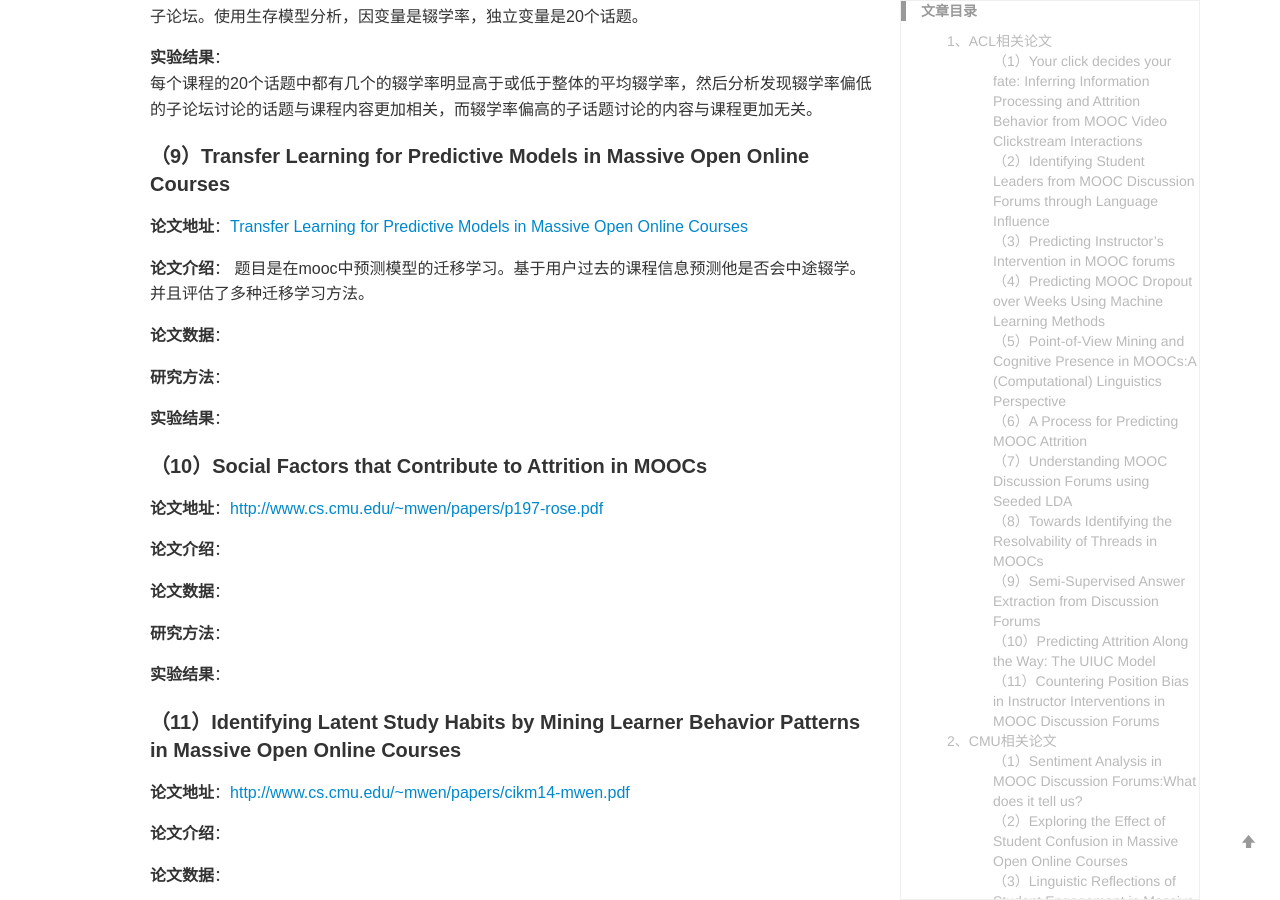
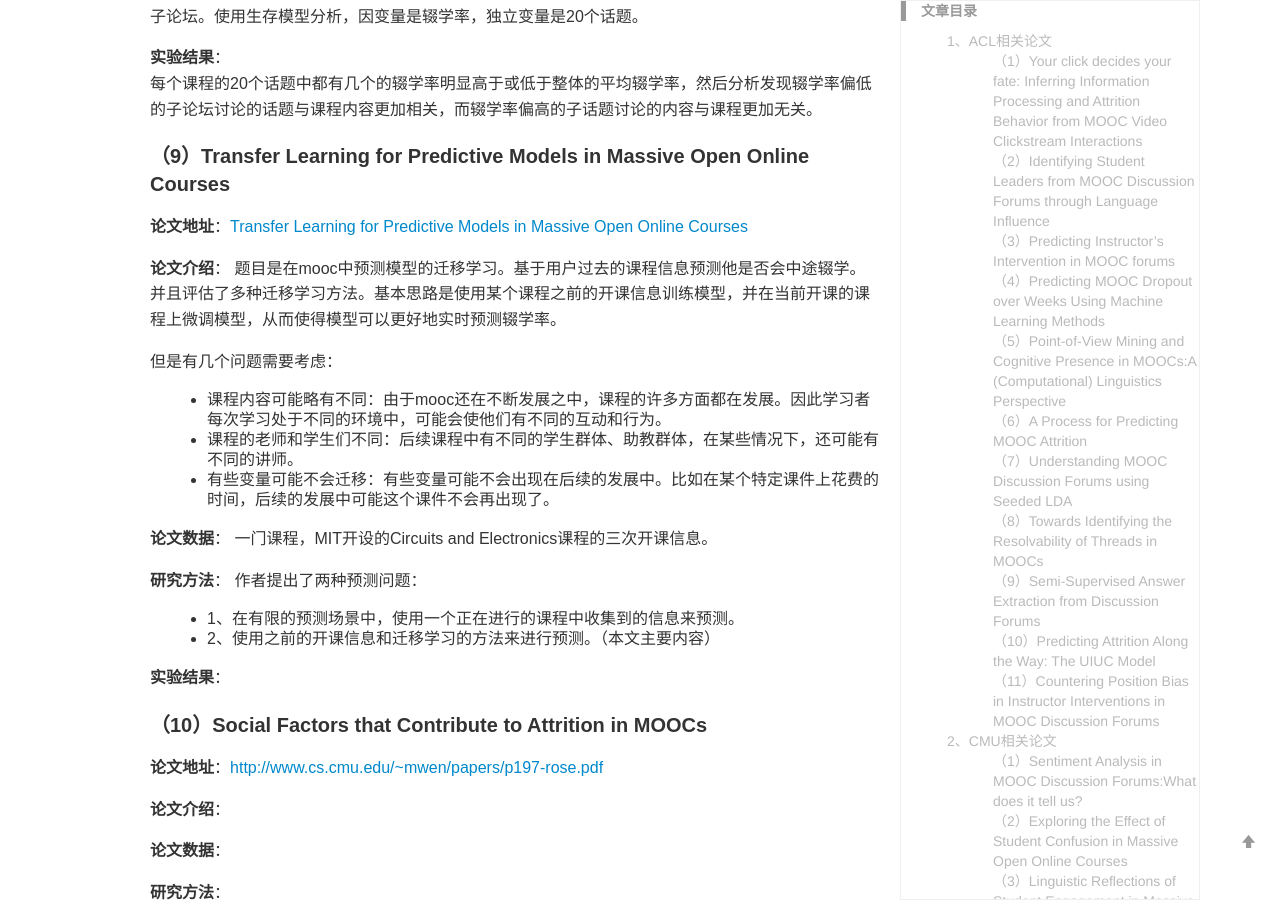
Before and after one commit to yuanmingchen/yuanmingchen.github.io, a Jekyll site: the page built from _posts/2019-04-19-online course nlp paper survey 2.md, in a window 1280 px wide and 900 px high, scrolled down 14237 px. Built offline with Jekyll 4.4.1, drawn with Linux system fonts in a browser that asks for light colours; formulas are drawn with MathJax 3; comment, search, counter and statistics services are not loaded.

Commit message:
Updates _posts/2019-04-19-online course nlp paper survey 2.md
Auto commit by GitBook Editor

```diff
--- a/_posts/2019-04-19-online course nlp paper survey 2.md
+++ b/_posts/2019-04-19-online course nlp paper survey 2.md
@@ -416,13 +416,21 @@ Python编程课程论坛，将论坛集限制为集中于讨论课程内容的
 **论文地址**：[Transfer Learning for Predictive Models in Massive Open Online Courses](/res/doc/mooc2-1.pdf)
 
 **论文介绍**：
-题目是在mooc中预测模型的迁移学习。基于用户过去的课程信息预测他是否会中途辍学。并且评估了多种迁移学习方法。
+题目是在mooc中预测模型的迁移学习。基于用户过去的课程信息预测他是否会中途辍学。并且评估了多种迁移学习方法。基本思路是使用某个课程之前的开课信息训练模型，并在当前开课的课程上微调模型，从而使得模型可以更好地实时预测辍学率。
+
+但是有几个问题需要考虑：
+- 课程内容可能略有不同：由于mooc还在不断发展之中，课程的许多方面都在发展。因此学习者每次学习处于不同的环境中，可能会使他们有不同的互动和行为。
+- 课程的老师和学生们不同：后续课程中有不同的学生群体、助教群体，在某些情况下，还可能有不同的讲师。
+- 有些变量可能不会迁移：有些变量可能不会出现在后续的发展中。比如在某个特定课件上花费的时间，后续的发展中可能这个课件不会再出现了。
+
 
 **论文数据**：
-
+一门课程，MIT开设的Circuits and Electronics课程的三次开课信息。
 
 **研究方法**：
-
+作者提出了两种预测问题：
+- 1、在有限的预测场景中，使用一个正在进行的课程中收集到的信息来预测。
+- 2、使用之前的开课信息和迁移学习的方法来进行预测。（本文主要内容）
 
 **实验结果**：
 
```
